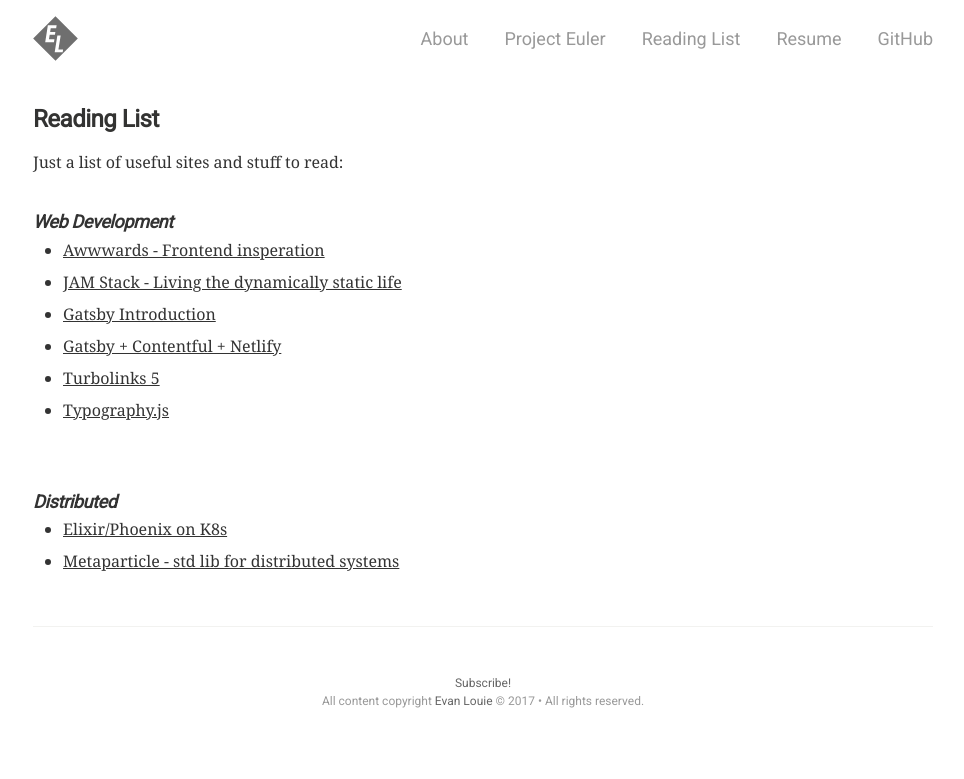
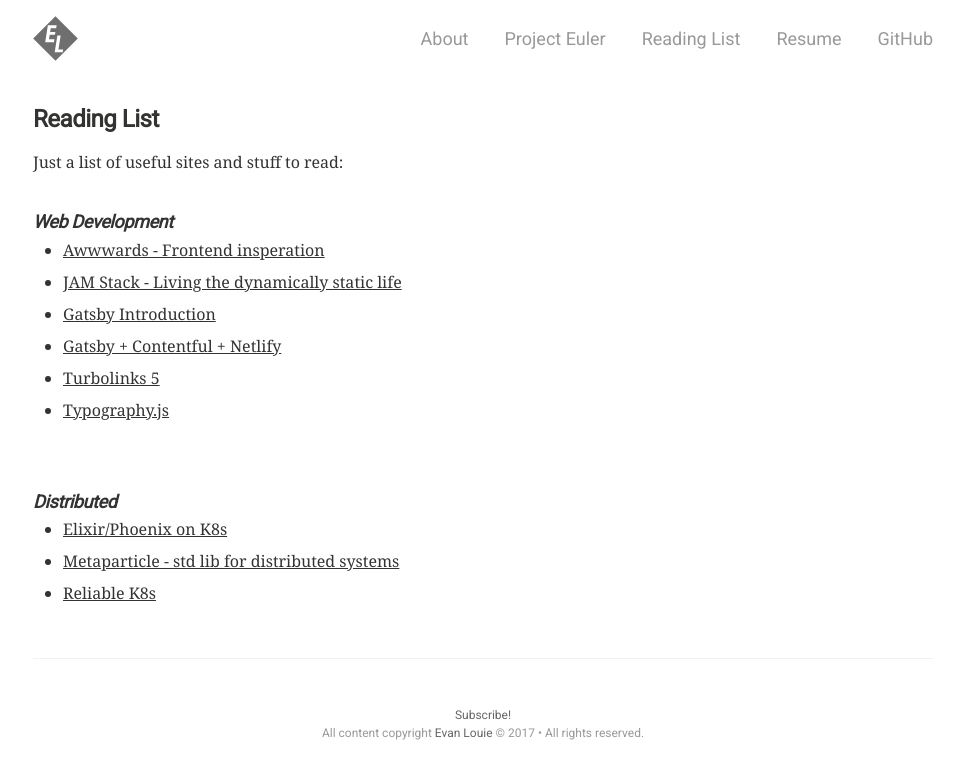
Before and after one commit to evanlouie/evanlouie.github.io, a Jekyll site: the page built from reading-list.md, in a window 1280 px wide. Shown: the top 779 px of the page, without its empty margins (157-1121 px from the left). Built offline with Jekyll 4.4.1, drawn with Linux system fonts in a browser that asks for light colours; comment, search, counter and statistics services are not loaded.

Commit message:
reading list update

```diff
--- a/reading-list.md
+++ b/reading-list.md
@@ -18,3 +18,4 @@ Just a list of useful sites and stuff to read:
 
 * [Elixir/Phoenix on K8s](https://blog.polyscribe.io/a-complete-guide-to-deploying-elixir-phoenix-applications-on-kubernetes-part-3-deploying-to-bd5b1fcbef87)
 * [Metaparticle - std lib for distributed systems](https://metaparticle.io/)
+* [Reliable K8s](https://stripe.com/blog/operating-kubernetes)
```
